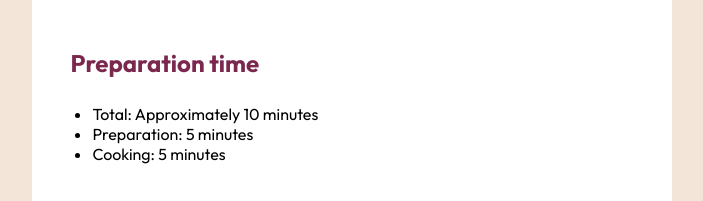
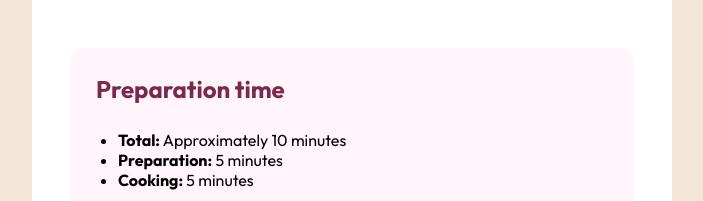
Before and after one commit to shElkhateeb/recipe-page-main, a plain HTML site: page index.html in a window 1280 px wide. Shown: the part 599-800 px from the top of the page, without its empty margins (288-991 px from the left). Drawn offline with Linux system fonts and the light colour scheme.

Commit message:
Style preparation time

```diff
--- a/css/style.css
+++ b/css/style.css
@@ -49,12 +49,6 @@ h2 {
   color: var(--color-nutmeg);
 }
 
-.box h2 {
-  font-size: 1.5em;
-  font-family: inherit;
-  color: var(--color-dark-raspberry);
-}
-
 h3 {
   display: inline;
   font-size: 1em;
@@ -81,6 +75,28 @@ th {
 td {
   font-weight: 700;
 }
+
+/*preparation time*/
+.box {
+  background-color: var(--color-rose-white);
+  padding: var(--padding);
+  border-radius: 1vw;
+  -webkit-border-radius: 1vw;
+  -moz-border-radius: 1vw;
+  -ms-border-radius: 1vw;
+  -o-border-radius: 1vw;
+}
+
+.box h2 {
+  font-size: 1.5em;
+  font-family: inherit;
+  color: var(--color-dark-raspberry);
+}
+
+.box span {
+  font-weight: 700;
+}
+/*end preparation time*/
 
 .attribution {
   font-size: 11px;
```
